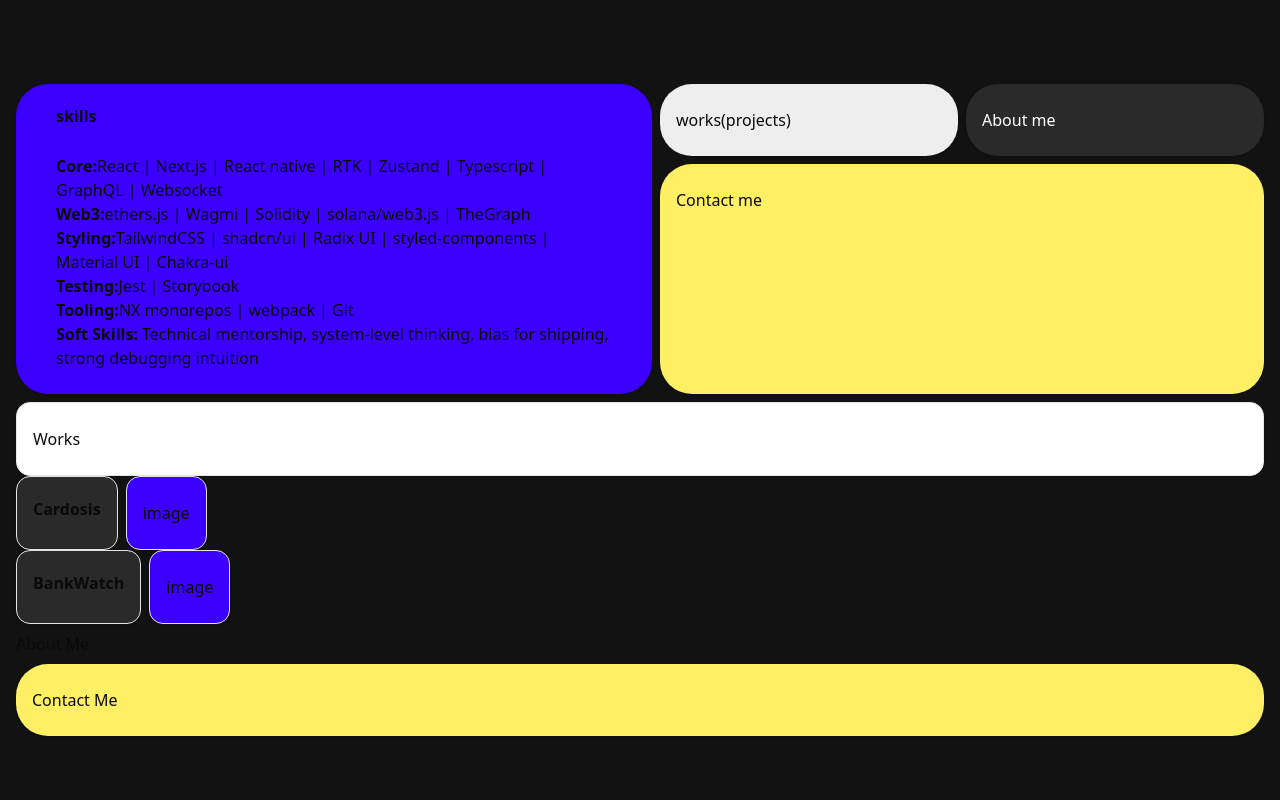
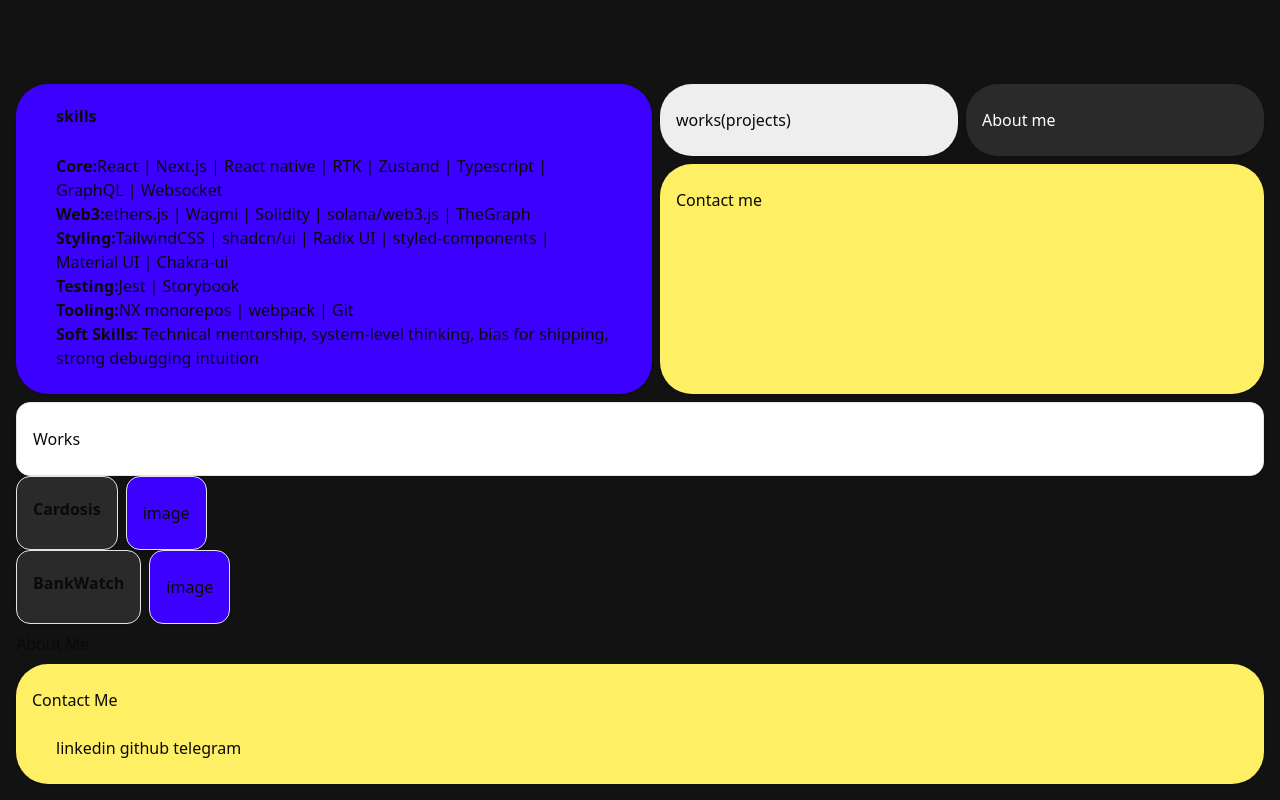
Before and after one commit to Stasn13/Portfolio, a Next.js app: page / in a window 1280 px wide. Shown: the part 422-1222 px from the top of the page. Before the commit the page ends 1174 px from the top, so only its background shows below. Built offline with nearby package versions, Linux system fonts and the light colour scheme.

Commit message:
add info structure

```diff
--- a/src/app/page.tsx
+++ b/src/app/page.tsx
@@ -86,6 +86,7 @@
       <section>
         <Card className="border-none bg-background-card-4 flex-2 rounded-4xl">
           <h2>Contact Me</h2>
+          <CardContent>linkedin github telegram</CardContent>
         </Card>
       </section>
     </div>
```
